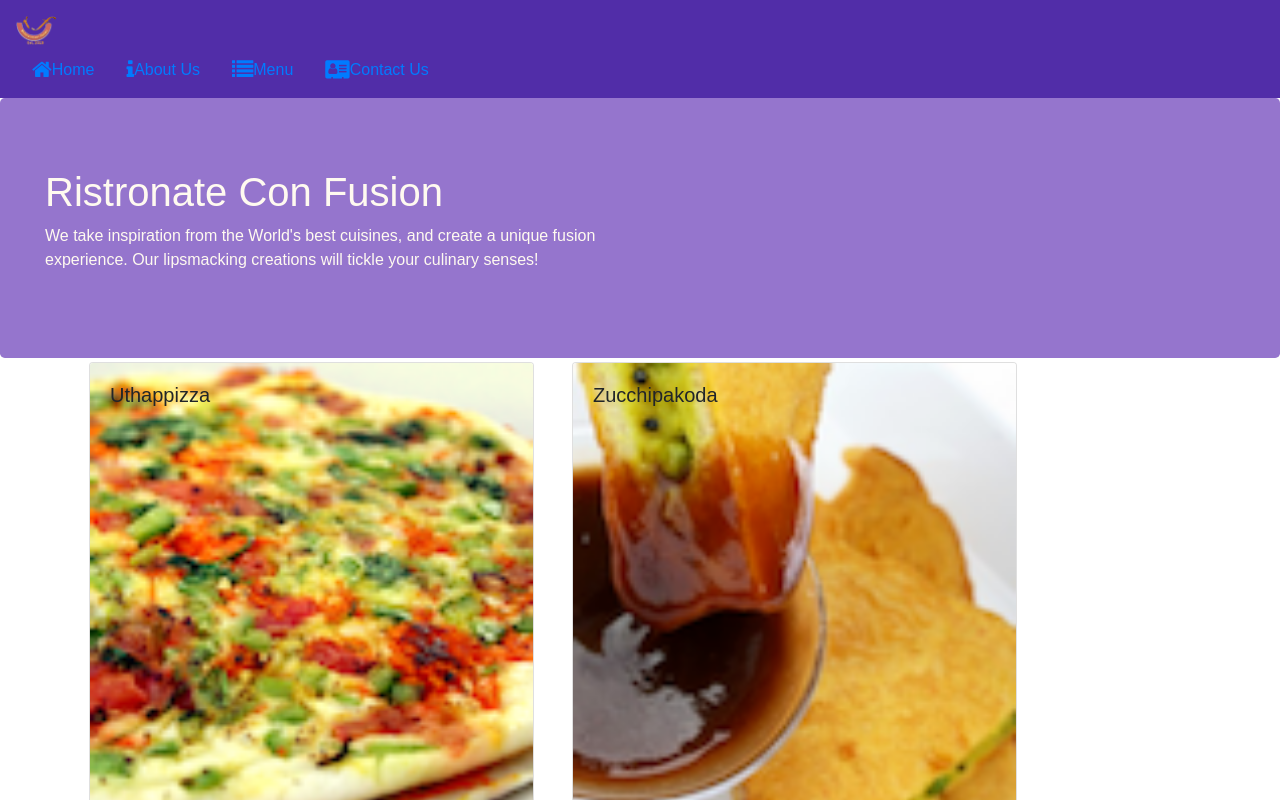
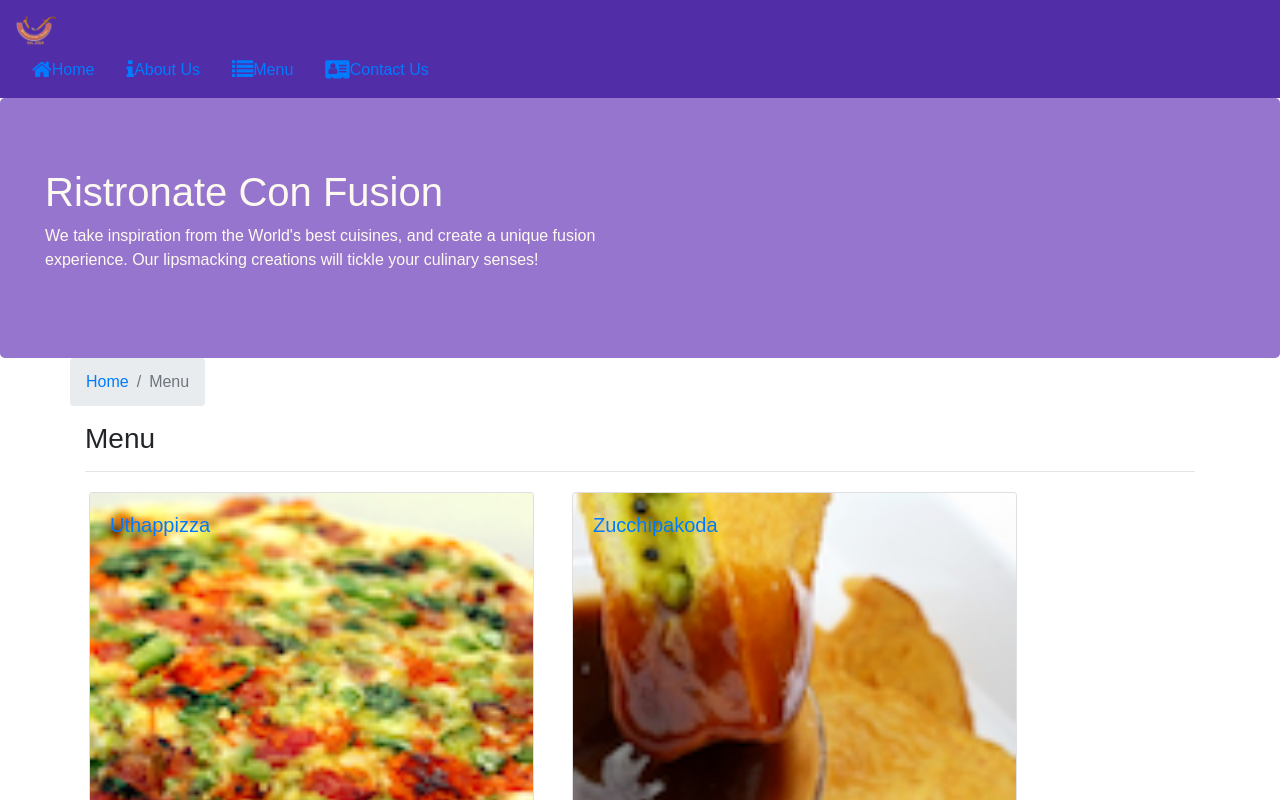
Before and after one commit to rohitjain908/ReactConfusionApp, a React (Create React App) app: page /menu in a window 1280 px wide. Shown: the top 800 px of the page. Built offline with nearby package versions, Linux system fonts and the light colour scheme.

Commit message:
Single Page Applications Part 2

```diff
--- a/src/components/ContactComponent.js
+++ b/src/components/ContactComponent.js
@@ -1,8 +1,20 @@
 import React from 'react';
+import {Breadcrumb,BreadcrumbItem} from 'reactstrap';
+import {Link} from 'react-router-dom';
 
 function Contact(props) {
     return(
         <div className="container">
+            <div className="row">
+                <Breadcrumb>
+                    <BreadcrumbItem><Link to="/home">Home</Link></BreadcrumbItem>
+                    <BreadcrumbItem active>Contact Us</BreadcrumbItem>
+                </Breadcrumb>
+                <div className="col-12">
+                    <h3>Contact Us</h3>
+                    <hr/>
+                </div>
+            </div>
             <div className="row row-content">
                 <div className="col-12">
                 <h3>Location Information</h3>
--- a/src/components/DishdetailComponent.js
+++ b/src/components/DishdetailComponent.js
@@ -1,5 +1,6 @@
 import React from 'react'
-import { Card, CardBody , CardText , CardImg ,CardTitle } from 'reactstrap'
+import { Card, CardBody , CardText , CardImg ,CardTitle,Breadcrumb,BreadcrumbItem } from 'reactstrap'
+import {Link} from 'react-router-dom';
 
 
     function RenderDishItem({dish}){
@@ -26,13 +27,13 @@
     }
 
 
-    function RenderDishComments({dish}){
-     if(dish!=null)
+    function RenderDishComments({comments}){
+     if(comments!=null)
      {
        //console.log(dish);
-        const arr=dish.comments;
+        //const arr=dish.comments;
         //console.log(arr);
-         const commt=arr.map((cmt)=>{
+         const commt=comments.map((cmt)=>{
         //console.log(cmt);
         //const date=cmt.date;
         //const dt=toLocalDateString(date);
@@ -70,15 +71,26 @@
 
     console.log('DishDetail component render is invoked');
     //const comments=dish.comments;
-    const dish=props.dish;
+    //const dish=props.dish;
     return(
       <div className="container">
+          <div className="row">
+            <Breadcrumb>
+              <BreadcrumbItem><Link to="/home">Home</Link></BreadcrumbItem>
+              <BreadcrumbItem><Link to="/menu">Menu</Link></BreadcrumbItem>
+              <BreadcrumbItem active>{props.dish.name}</BreadcrumbItem>
+            </Breadcrumb>
+            <div className="col-12">
+              <h3>{props.dish.name}</h3>
+              <hr/>
+            </div>
+        </div>
         <div className="row">
           <div className="col-12 col-md-5 m-1">
-            <RenderDishItem dish={dish}/>
+            <RenderDishItem dish={props.dish}/>
           </div>
           <div className="col-12 col-md-5 m-1">
-            <RenderDishComments dish={dish}/>
+            <RenderDishComments comments={props.comments}/>
           </div>
         </div>
       </div>
--- a/src/components/MainComponent.js
+++ b/src/components/MainComponent.js
@@ -34,12 +34,19 @@
         />
       );
     }
+    const DishWithId=({match})=>{
+      return(
+        <Dishdetail dish={this.state.dishes.filter((dish)=>dish.id===parseInt(match.params.dishId,10))[0]} comments={this.state.comments.filter((comment)=>comment.dishId===parseInt(match.params.dishId,10))}/>
+      )
+
+    }
     return (
       <div>
         <Header/>
         <Switch>
           <Route path="/home" component={HomePage}/>
           <Route exact path="/menu" component={()=><Menu dishes={this.state.dishes}/>}/>
+          <Route path="/menu/:dishId" component={DishWithId}/>
           <Route exact path="/contactus" component={Contact} />
           <Redirect to="/home"/>
         </Switch>
--- a/src/components/MenuComponent.js
+++ b/src/components/MenuComponent.js
@@ -1,15 +1,17 @@
 import React from 'react';
-import { Card, CardImg, CardImgOverlay, CardTitle } from 'reactstrap';
+import { Card, CardImg, CardImgOverlay, CardTitle,Breadcrumb,BreadcrumbItem } from 'reactstrap';
+import {Link} from 'react-router-dom';
 
 
-    function RenderMenuItem({dish,onClick}){
+    function RenderMenuItem({dish}){
         return(
-            <Card key={dish.id}
-                onClick={() => onClick(dish.id)}>
-                <CardImg width="100%" src={dish.image} alt={dish.name} />
-                <CardImgOverlay>
-                    <CardTitle>{dish.name}</CardTitle>
-                </CardImgOverlay>
+            <Card key={dish.id}>
+                <Link to={`/menu/${dish.id}`}>
+                    <CardImg width="100%" src={dish.image} alt={dish.name} />
+                    <CardImgOverlay>
+                        <CardTitle>{dish.name}</CardTitle>
+                    </CardImgOverlay>
+                </Link>
             </Card>
         );
     }
@@ -18,7 +20,7 @@
         const menu = props.dishes.map((dish) => {
             return (
               <div key={dish.id} className="col-12 col-md-5 m-1">
-                  <RenderMenuItem dish={dish} onClick={props.onClick}/>
+                  <RenderMenuItem dish={dish}/>
               </div>
             );
         });
@@ -26,6 +28,16 @@
         console.log('Menu component render is invoked');
         return (
             <div className="container">
+                <div className="row">
+                    <Breadcrumb>
+                       <BreadcrumbItem><Link to="/home">Home</Link></BreadcrumbItem>
+                       <BreadcrumbItem active>Menu</BreadcrumbItem>
+                    </Breadcrumb>
+                    <div className="col-12">
+                        <h3>Menu</h3>
+                        <hr/>
+                    </div>
+                </div>
                 <div className="row">
                     {menu}
                 </div>
```
